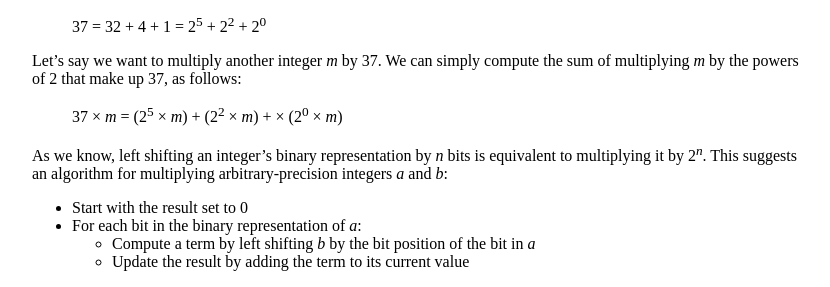
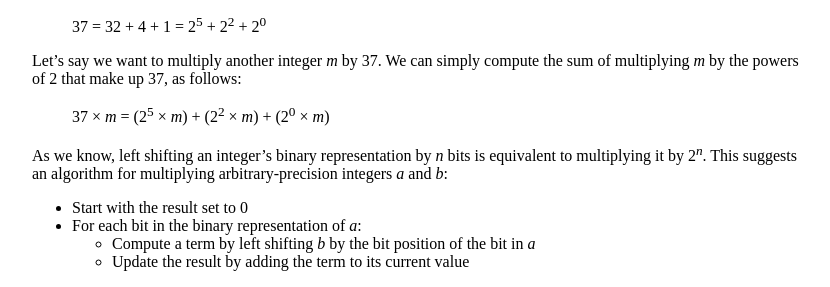
Before and after one commit to jhucsf/fall2020, a Jekyll site: the page built from assign/assign07.md, in a window 1280 px wide and 900 px high, scrolled down 2211 px. Shown: the part 151-438 px from the top of the window, without its empty margins (224-1054 px from the left). Built offline with Jekyll 4.4.1, drawn with Linux system fonts in a browser that asks for light colours.

Commit message:
fix typo

```diff
--- a/assign/assign07.md
+++ b/assign/assign07.md
@@ -115,7 +115,7 @@ Any integer can be represented as the sum of powers of 2.  For example,
 Let's say we want to multiply another integer *m* by 37.  We can simply compute the sum of multiplying *m* by the powers of 2 that make up 37, as follows:
 
 <blockquote>
-37 × <i>m</i> = (2<sup>5</sup> × <i>m</i>) + (2<sup>2</sup> × <i>m</i>) + × (2<sup>0</sup> × <i>m</i>)
+37 × <i>m</i> = (2<sup>5</sup> × <i>m</i>) + (2<sup>2</sup> × <i>m</i>) + (2<sup>0</sup> × <i>m</i>)
 </blockquote>
 
 As we know, left shifting an integer's binary representation by *n* bits is equivalent to multiplying it by 2<sup><i>n</i></sup>.  This suggests an algorithm for multiplying arbitrary-precision integers *a* and *b*:
```
